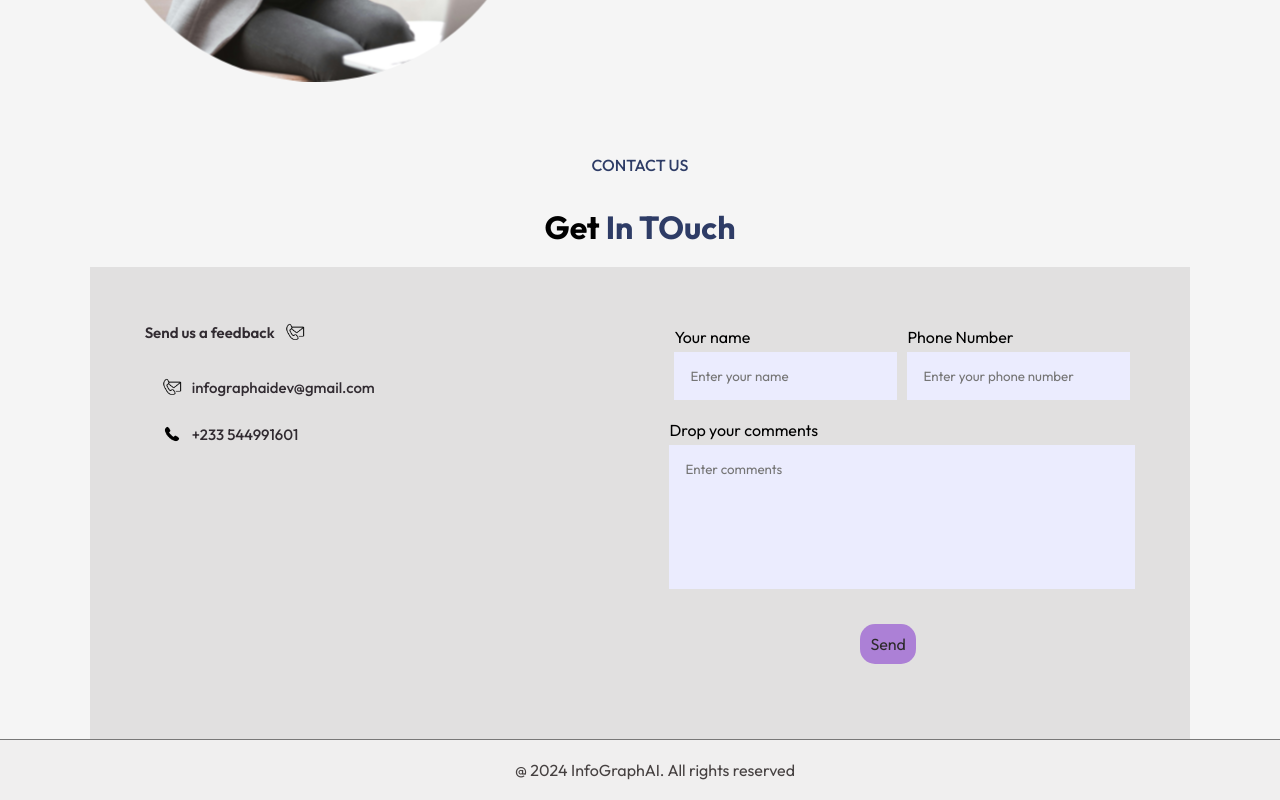
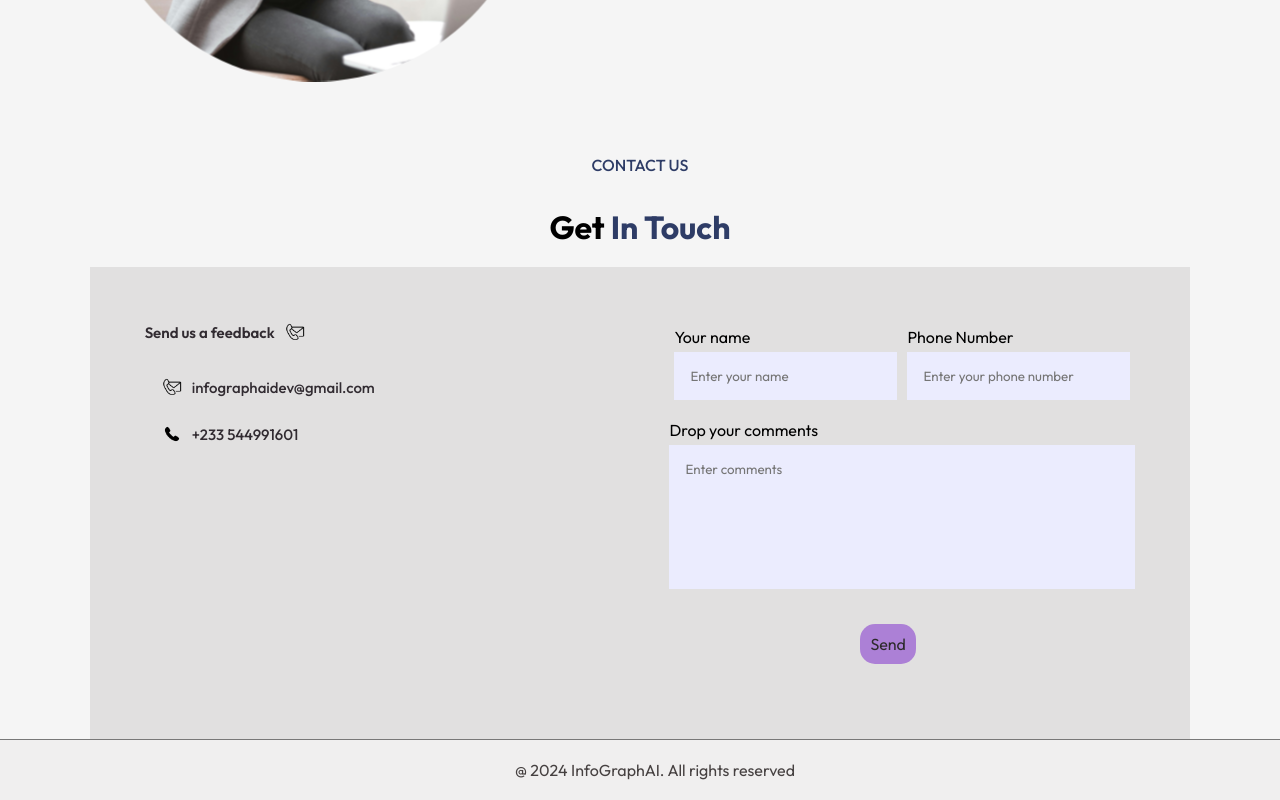
Before and after one commit to Gliz23/InfoGraphAI, a React (Vite) app: page / in a window 1280 px wide. Shown: the part 1728-2528 px from the top of the page. Built offline with nearby package versions, Linux system fonts and the light colour scheme; no server answers; what @syncfusion/ej2-base would draw is missing.

Commit message:
Final corrections

```diff
--- a/src/App.jsx
+++ b/src/App.jsx
@@ -26,7 +26,7 @@ const App = () => {
           <Headings title='About Us' subtitle = 'Our' span='Solutions'/>
           <Qualities/>
           <About/>
-          <Headings title='Contact Us' subtitle = 'Get' span='In TOuch'/>
+          <Headings title='Contact Us' subtitle = 'Get' span='In Touch'/>
           <Contact/>
         </div>
         <Footer/></>}/>
```
